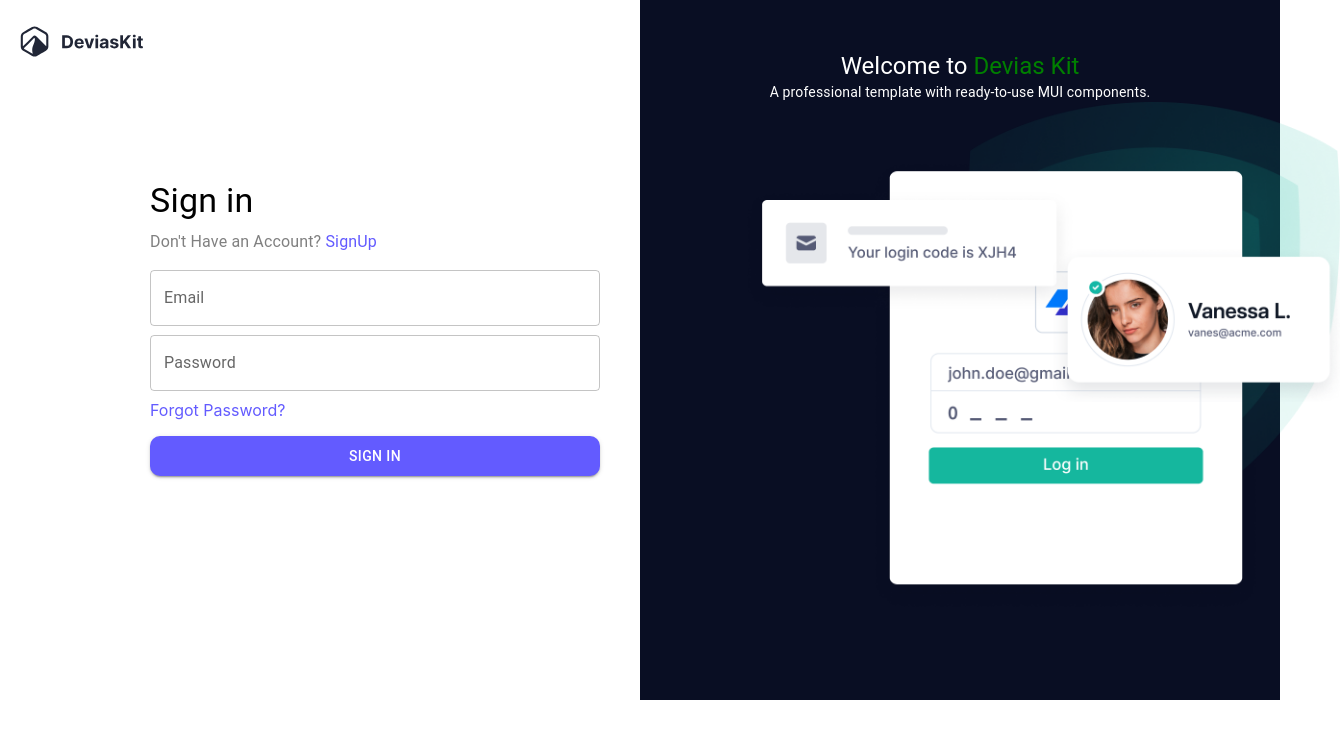
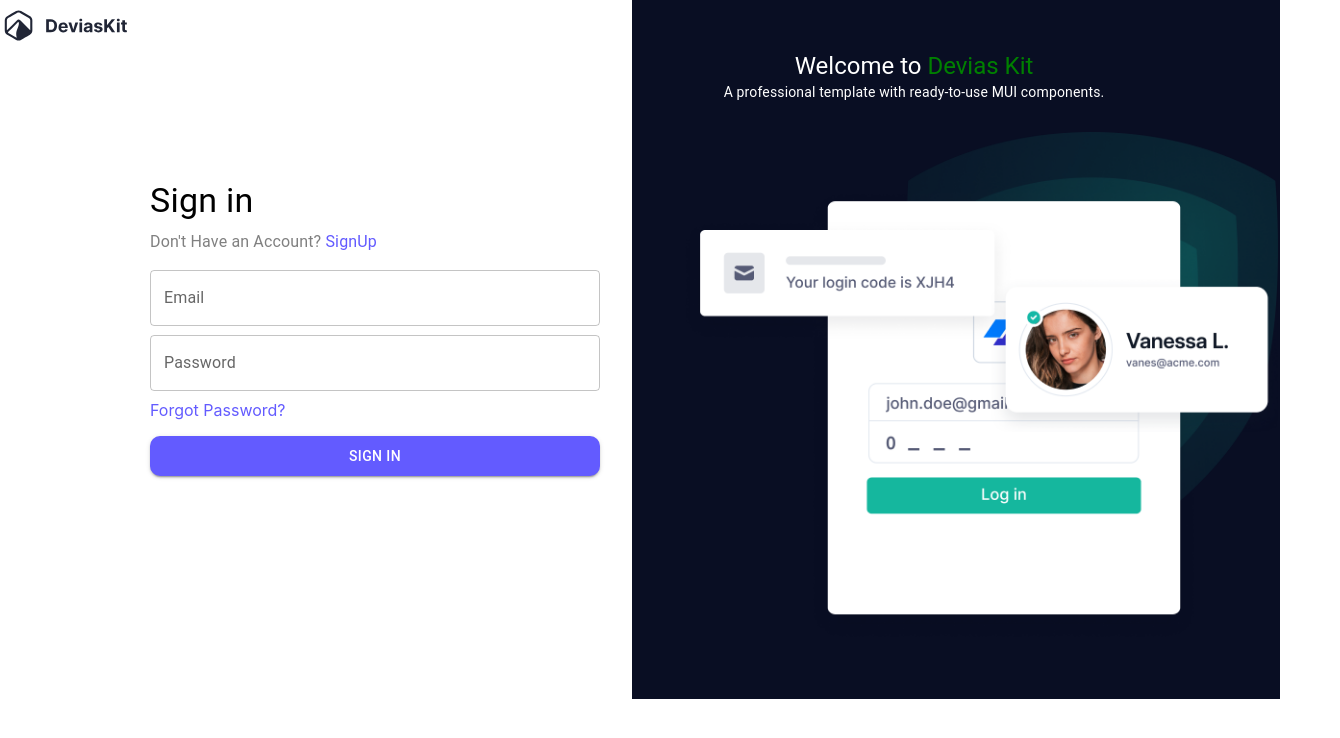
Before and after one commit to harivijay1998/DeviasKit, a React (Create React App) app: page / in a window 1280 px wide. Shown: the top 738 px of the page, 1340 px wide, since content can reach past the window. Built offline with nearby package versions, Linux system fonts and the light colour scheme.

Commit message:
final commit

```diff
--- a/src/components/SigninPage.js
+++ b/src/components/SigninPage.js
@@ -50,8 +50,9 @@
   };
 
   return (
-    <Grid container>
-      <Grid item xs={6} sx={{ position: "relative" }}>
+    <Grid container spacing={2}>
+      <Grid item xs={12} sm={6} sx={{ position: "relative", width: "802px",
+          height: "715px", }}>
         <Box
           component="img"
           alt="logo"
@@ -136,18 +137,16 @@
         </Box>
       </Grid>
 
-      <Grid
-        item
-        xs={6}
+      <Grid item xs={12} sm={6}
         sx={{
           backgroundColor: "#090e23",
           paddingInline: "100px",
           paddingBlock: "50px",
           width: "802px",
-          height: "700px",
+          height: "715px",
         }}
       >
-        <Typography variant="h5" color="white" sx={{ textAlign: "center" }}>
+        <Typography variant="h5" color="white" sx={{ textAlign: "center" , paddingBlockStart:'50px' }}>
           Welcome to{" "}
           <Typography variant="span" color="green">
             Devias Kit
@@ -160,7 +159,7 @@
           component="img"
           alt="kitimg"
           src="images/auth-widgets.png"
-          sx={{ width: "600px", height: "515px", objectFit: "contain" }}
+          sx={{ width: "600px", height: "515px", objectFit: "contain" , paddingInlineStart:'30px' , paddingBlockStart:'30px' }}
         />
       </Grid>
     </Grid>
```
